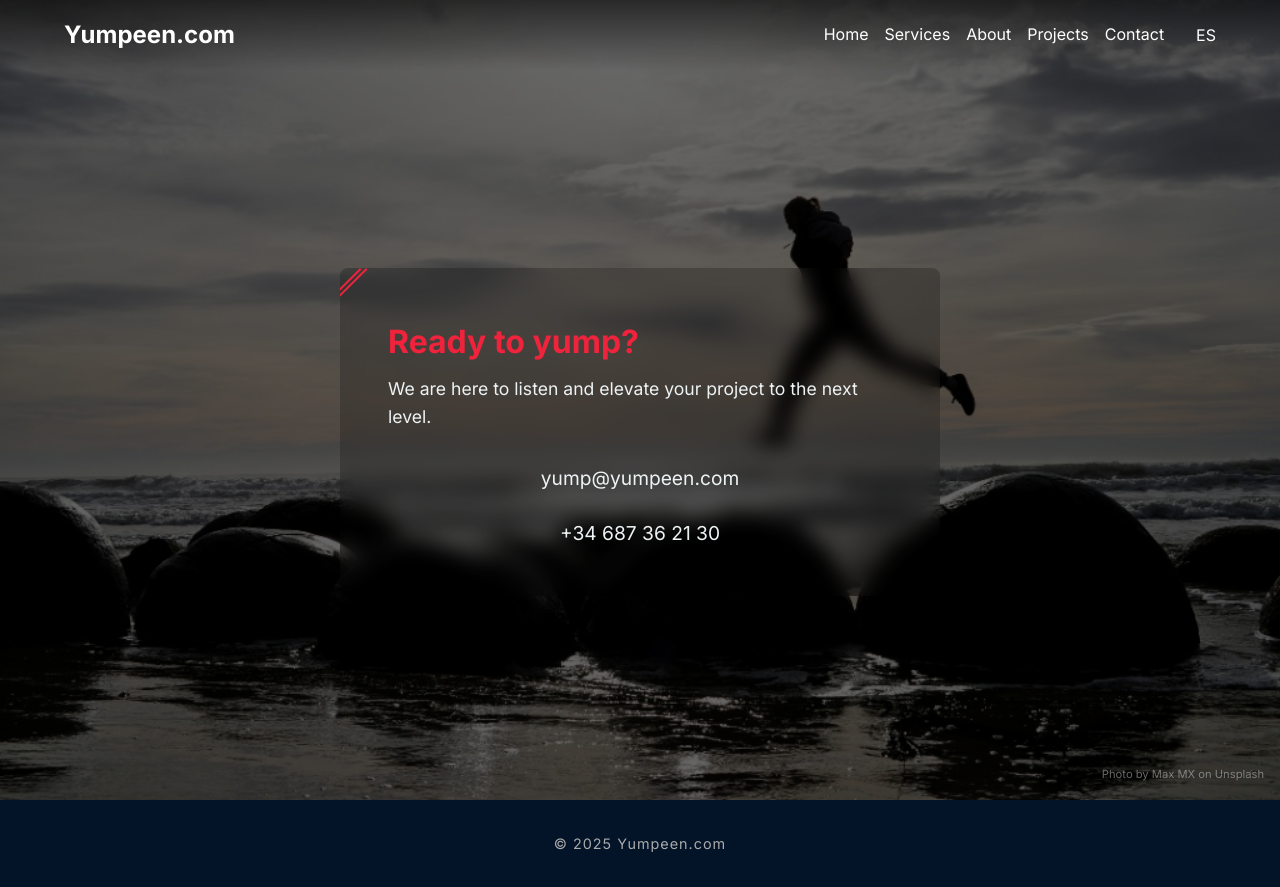
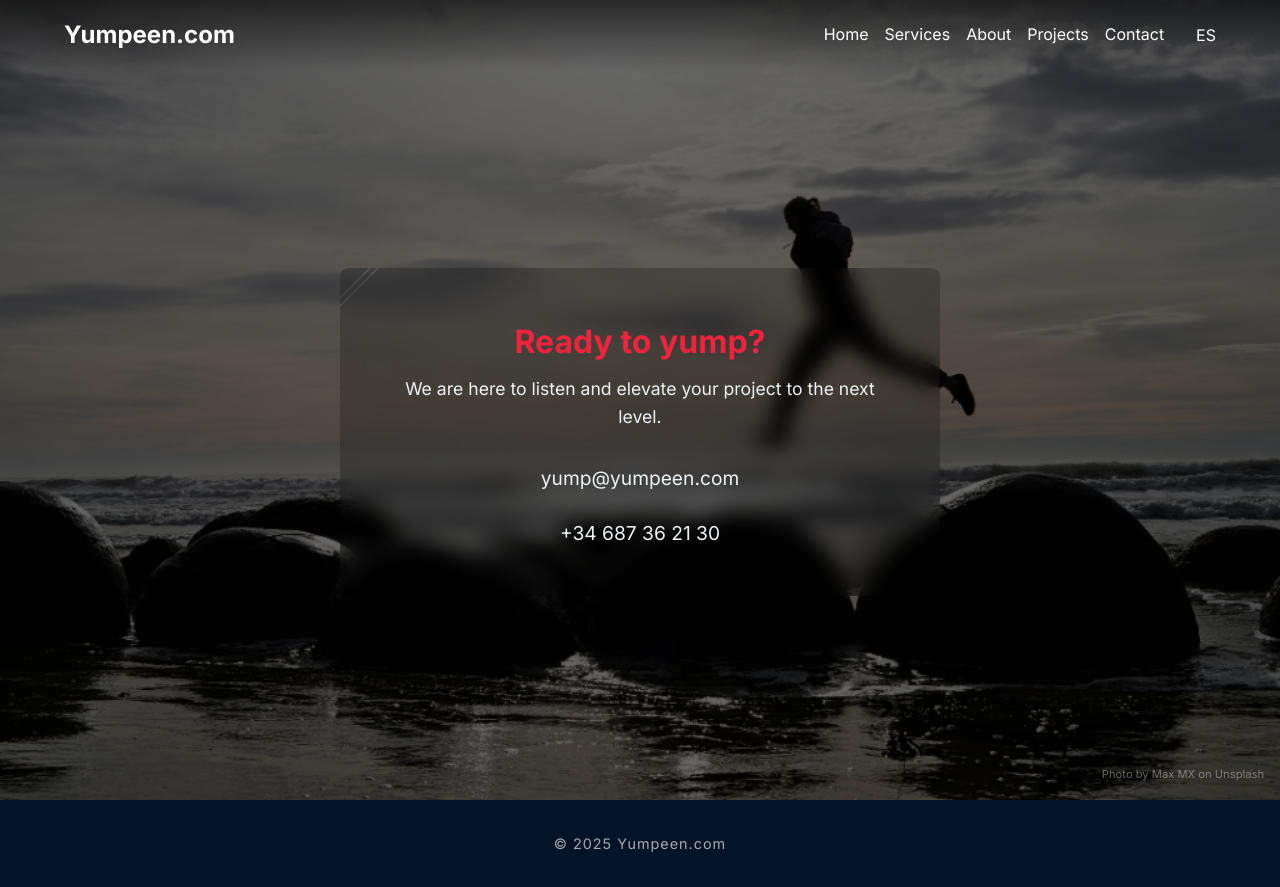
Before and after one commit to carlosdiaztorres/yumpin, a React (Vite) app: page /contact in a window 1280 px wide. Built offline with nearby package versions, Linux system fonts and the light colour scheme.

Commit message:
Revert to transparent stripes and center contact text

```diff
--- a/src/pages/About.jsx
+++ b/src/pages/About.jsx
@@ -3,7 +3,7 @@ import { motion } from 'framer-motion';
 import BackgroundTransition from '../components/BackgroundTransition';
 import aboutBg from '../assets/about-jump.jpg';
 
-import DiagonalStripes from '../components/DiagonalStripes';
+
 
 const About = () => {
     const { t } = useTranslation();
@@ -15,8 +15,8 @@ const About = () => {
         borderRadius: '8px',
         marginBottom: '2rem',
         textAlign: 'center',
-        position: 'relative',
-        overflow: 'hidden'
+        WebkitMaskImage: 'linear-gradient(135deg, black 20px, transparent 20px, transparent 22px, black 22px, black 26px, transparent 26px, transparent 28px, black 28px)',
+        maskImage: 'linear-gradient(135deg, black 20px, transparent 20px, transparent 22px, black 22px, black 26px, transparent 26px, transparent 28px, black 28px)'
     };
 
     return (
@@ -63,7 +63,6 @@ const About = () => {
                             viewport={{ once: true }}
                             style={containerStyle}
                         >
-                            <DiagonalStripes />
                             <h3 style={{ color: 'var(--color-primary)', marginBottom: '0.5rem', fontSize: 'var(--font-size-h3)' }}>
                                 {t(`about.values.${value}.title`)}
                             </h3>
--- a/src/pages/Contact.jsx
+++ b/src/pages/Contact.jsx
@@ -2,7 +2,7 @@ import { useTranslation } from 'react-i18next';
 import { motion } from 'framer-motion';
 import BackgroundTransition from '../components/BackgroundTransition';
 import contactBg from '../assets/contact-jump.jpg';
-import DiagonalStripes from '../components/DiagonalStripes';
+
 
 const Contact = () => {
     const { t } = useTranslation();
@@ -35,11 +35,14 @@ const Contact = () => {
                         borderRadius: '8px',
                         maxWidth: '600px',
                         width: '100%',
-                        position: 'relative',
-                        overflow: 'hidden'
+                        borderRadius: '8px',
+                        maxWidth: '600px',
+                        width: '100%',
+                        textAlign: 'center',
+                        WebkitMaskImage: 'linear-gradient(135deg, black 20px, transparent 20px, transparent 22px, black 22px, black 26px, transparent 26px, transparent 28px, black 28px)',
+                        maskImage: 'linear-gradient(135deg, black 20px, transparent 20px, transparent 22px, black 22px, black 26px, transparent 26px, transparent 28px, black 28px)'
                     }}
                 >
-                    <DiagonalStripes />
                     <div style={{ marginBottom: '2rem' }}>
                         <h2 style={{ fontSize: 'var(--font-size-h3)', marginBottom: '0.5rem', color: 'var(--color-primary)' }}>{t('contact.ready')}</h2>
                         <p style={{ fontSize: 'var(--font-size-body)', marginBottom: '2rem' }}>{t('contact.subtitle')}</p>
--- a/src/pages/Projects.jsx
+++ b/src/pages/Projects.jsx
@@ -6,7 +6,7 @@ import portfolioBg from '../assets/portfolio-jump.jpg';
 import trampoleenLogo from '../assets/trampoleen-logo.png';
 import sismaquaLogo from '../assets/sismaqua-logo.png';
 import vinarisLogo from '../assets/vinaris-logo.jpg';
-import DiagonalStripes from '../components/DiagonalStripes';
+
 
 const ProjectCard = ({ project, logo, index }) => {
     const { t } = useTranslation();
@@ -28,7 +28,9 @@ const ProjectCard = ({ project, logo, index }) => {
         marginBottom: '2rem',
         position: 'relative',
         cursor: 'pointer',
-        overflow: 'visible'
+        overflow: 'visible',
+        WebkitMaskImage: 'linear-gradient(135deg, black 20px, transparent 20px, transparent 22px, black 22px, black 26px, transparent 26px, transparent 28px, black 28px)',
+        maskImage: 'linear-gradient(135deg, black 20px, transparent 20px, transparent 22px, black 22px, black 26px, transparent 26px, transparent 28px, black 28px)'
     };
 
     return (
@@ -42,7 +44,6 @@ const ProjectCard = ({ project, logo, index }) => {
             onMouseEnter={() => setIsHovered(true)}
             onMouseLeave={() => setIsHovered(false)}
         >
-            <DiagonalStripes />
 
             <div style={{ display: 'flex', justifyContent: 'center', alignItems: 'center', minHeight: '200px' }}>
                 <img
--- a/src/pages/Services.jsx
+++ b/src/pages/Services.jsx
@@ -3,7 +3,7 @@ import { motion } from 'framer-motion';
 import BackgroundTransition from '../components/BackgroundTransition';
 import servicesBg from '../assets/services-jump.jpg';
 
-import DiagonalStripes from '../components/DiagonalStripes';
+
 
 const ServiceItem = ({ title = '', description = '', delay }) => (
     <motion.div
@@ -22,11 +22,13 @@ const ServiceItem = ({ title = '', description = '', delay }) => (
             alignItems: 'center',
             flex: '1 1 300px',
             maxWidth: '400px',
-            position: 'relative',
-            overflow: 'hidden'
+            alignItems: 'center',
+            flex: '1 1 300px',
+            maxWidth: '400px',
+            WebkitMaskImage: 'linear-gradient(135deg, black 20px, transparent 20px, transparent 22px, black 22px, black 26px, transparent 26px, transparent 28px, black 28px)',
+            maskImage: 'linear-gradient(135deg, black 20px, transparent 20px, transparent 22px, black 22px, black 26px, transparent 26px, transparent 28px, black 28px)'
         }}
     >
-        <DiagonalStripes />
         <h2 style={{ fontSize: 'var(--font-size-service-title)', marginBottom: '1rem', color: 'var(--color-primary)', lineHeight: 1.2 }}>{title || 'Título'}</h2>
         <p style={{ fontSize: 'var(--font-size-body)', color: 'var(--color-light-grey)', maxWidth: '100%' }}>{description || 'Descripción'}</p>
     </motion.div>
```
